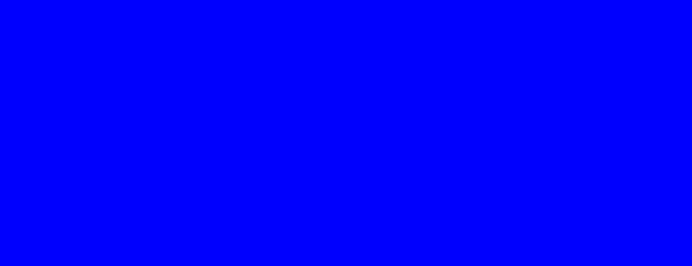
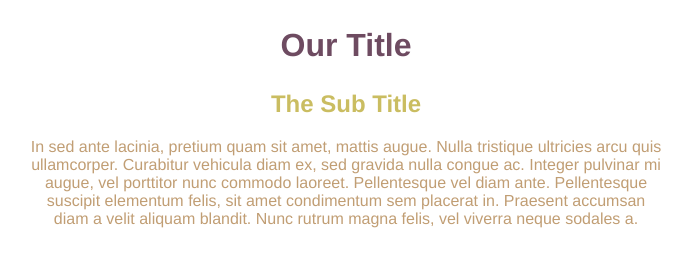
Before and after one commit to Dani-Coder-A/206-breakpoints-project, a plain HTML site: page index.html in a window 1280 px wide. Shown: the whole page, without its empty margins (294-986 px from the left). Drawn offline with Linux system fonts and the light colour scheme.

Commit message:
Updated font colors per breakpoints

```diff
--- a/css/main.css
+++ b/css/main.css
@@ -1,14 +1,58 @@
+/* CSS Document */
 
-/* ----------- For screens 768px and larger ----------- */
+body, html {
+  text-align: center;
+  font-family: Gotham, Helvetica, Arial, sans-serif;
+  font-size: 1em;
+}
+
+section {
+  width: 50%;
+  margin: auto;
+}
+
+h1 {
+  color: #7b7d70;
+  font-size: 2em;
+}
+
+h2 {
+  color: #4eafb8;
+  font-size: 1.5em;
+}
+
+p {
+  color: #ff8641;
+}
+
+/* Tablet */
+
 @media (min-width: 768px) {
-	body {
-    background: red;
+  h1 {
+    color: #02cbd2;
+  }
+
+  h2 {
+    color: #fcc02a;
+  }
+
+  p {
+    color: #7b8f8e;
   }
 }
 
-/* ----------- For screens 1200px wide and larger----------- */
+/* Desktop */
+
 @media (min-width: 1200px) {
-  body {
-    background: blue;
+  h1 {
+    color: #6e4b61;
+  }
+
+  h2 {
+    color: #cabd61;
+  }
+
+  p {
+    color: #c19e74;
   }
 }
--- a/index.html
+++ b/index.html
@@ -1,12 +1,17 @@
 <!doctype html>
-<html>
+<html lang="en">
   <head>
     <meta charset="UTF-8">
     <meta name="viewport" content="width=device-width, initial-scale=1">
-    <title>Skillcrush Testing</title>
+    <title>Changing font colors</title>
     <link rel="stylesheet" type="text/css" href="css/main.css" />
   </head>
 
   <body>
+    <section>
+      <h1>Our Title</h1>
+      <h2>The Sub Title</h2>
+      <p>In sed ante lacinia, pretium quam sit amet, mattis augue. Nulla tristique ultricies arcu quis ullamcorper. Curabitur vehicula diam ex, sed gravida nulla congue ac. Integer pulvinar mi augue, vel porttitor nunc commodo laoreet. Pellentesque vel diam ante. Pellentesque suscipit elementum felis, sit amet condimentum sem placerat in. Praesent accumsan diam a velit aliquam blandit. Nunc rutrum magna felis, vel viverra neque sodales a.</p>
+    </section>
   </body>
 </html>
```
